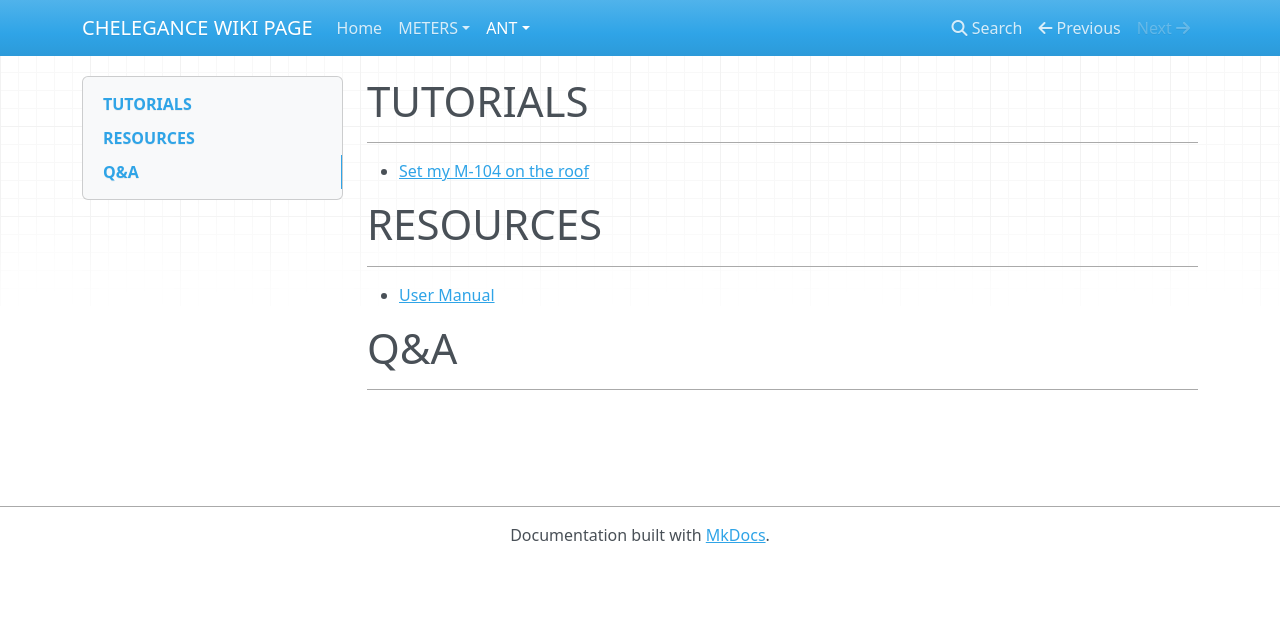
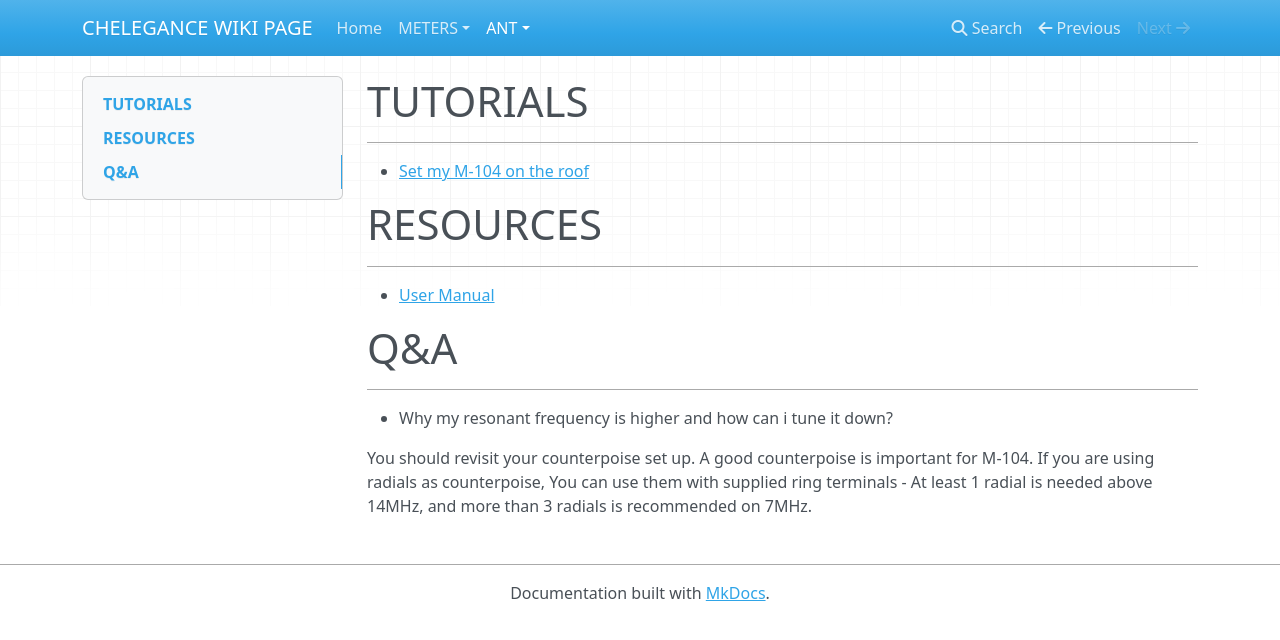
Before and after one commit to CHELEGANCE/WIKI, an MkDocs documentation site: the page built from docs/ANT/M-104/M-104.md, in a window 1280 px wide. Shown: the top 640 px of the page. Built offline with MkDocs 1.6.1, drawn with Linux system fonts in a browser that asks for light colours; nearby versions of some CDN libraries.

Commit message:
update Q&A for M-104

```diff
--- a/docs/ANT/M-104/M-104.md
+++ b/docs/ANT/M-104/M-104.md
@@ -9,3 +9,6 @@
 
 # Q&A
 ---
+* Why my resonant frequency is higher and how can i tune it down?
+
+You should revisit your counterpoise set up. A good counterpoise is important for M-104. If you are using radials as counterpoise, You can use them with supplied ring terminals - At least 1 radial is needed above 14MHz, and more than 3 radials is recommended on 7MHz.
```
Also changed, not shown: docs/ANT/M-104/posts/SETUP-ROOF.md (+2 -2 lines).
